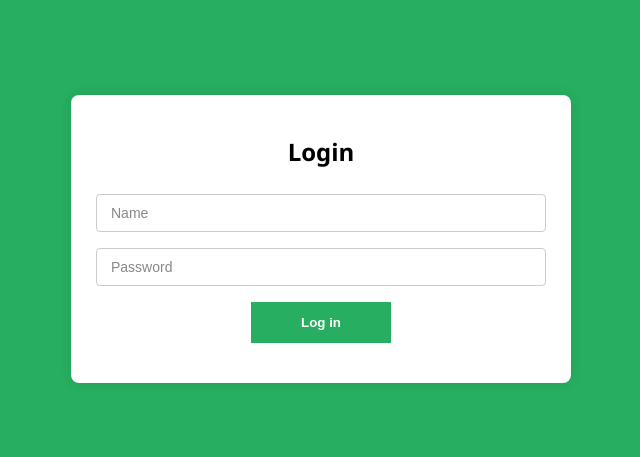
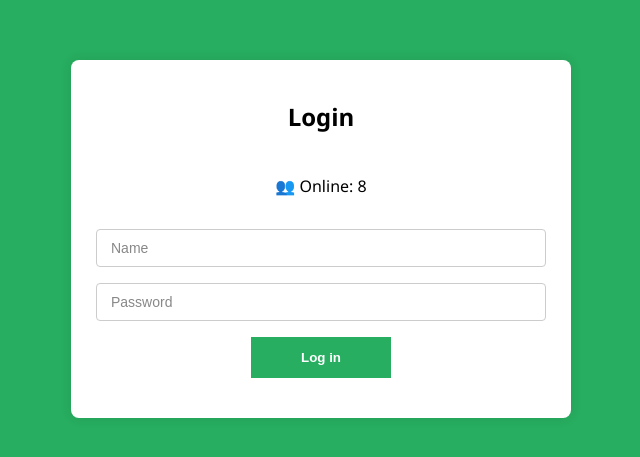
Before and after one commit to Dimen2/ToDoList, a React (Create React App) app: page / in a window 1280 px wide. Shown: the part 161-618 px from the top of the page, without its empty margins (319-959 px from the left). Built offline with nearby package versions, Linux system fonts and the light colour scheme.

Commit message:
Исправил Баги

```diff
--- a/src/App.js
+++ b/src/App.js
@@ -3,6 +3,7 @@ import ToDo from './ToDo';
 import ToDoForm from './ToDoForm';
 import Header from './Header';
 import './Login.css';
+
 
 export default function App() {
   const [todos, setTodos] = useState([]);
@@ -152,6 +153,7 @@ const handleLogOut = () => {
       <div className="page-wrapper">
         <form className="login-form" onSubmit={handleLogin}>
           <h2>Login</h2>
+          <p>👥 Online: 8</p>
           <input
             type="text"
             placeholder="Name"
@@ -181,7 +183,6 @@ const handleLogOut = () => {
 
       <div className="main-content">
         <div className="container">
-          <h2>Hello, {username}!</h2>
           <header>
             <div className="total-container">
               <h4>All: {total}</h4>
--- a/src/Header.js
+++ b/src/Header.js
@@ -5,7 +5,6 @@ export default function Header({ onSettingsClick, onLogOutClick }) {
   return (
     <header className="site-header">
       <div className="logo">
-        <img src="1.jpg" alt="Logo" className="logo-img" />
         <span className="green-logo">Code</span>Box
       </div>
 
```
